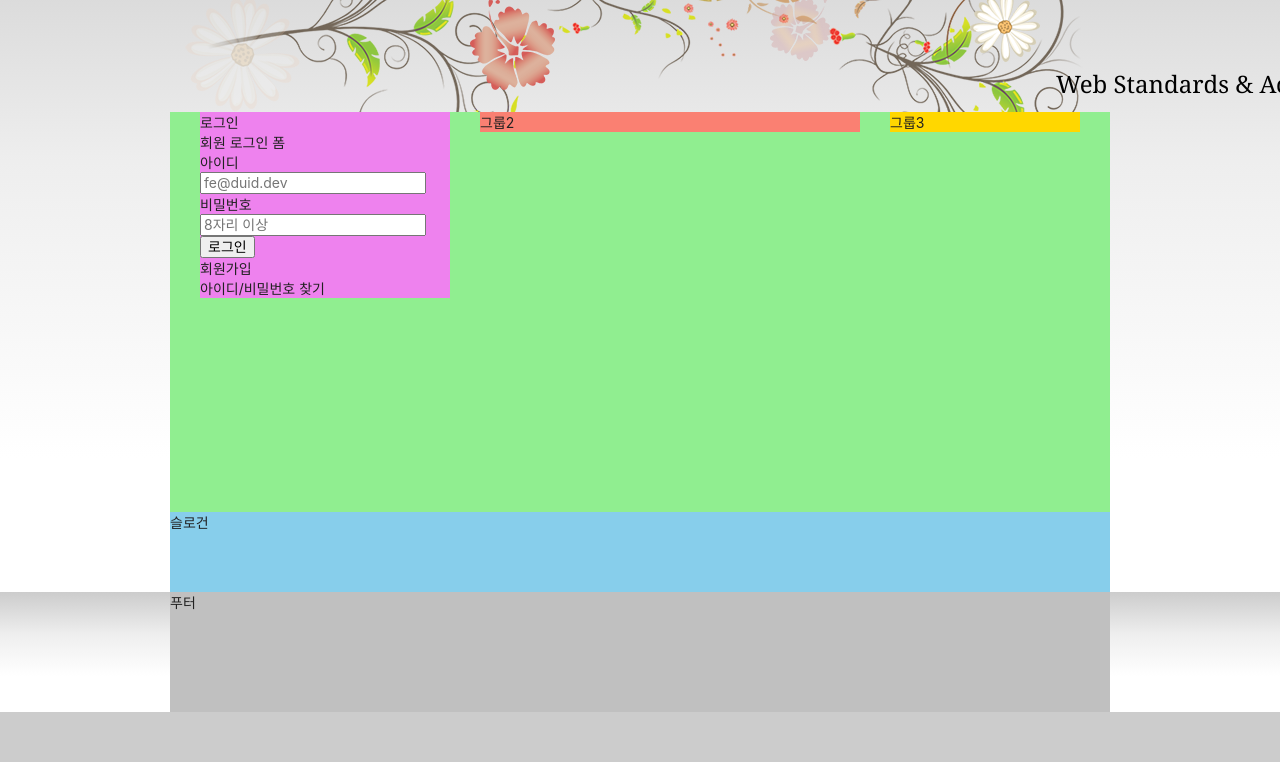
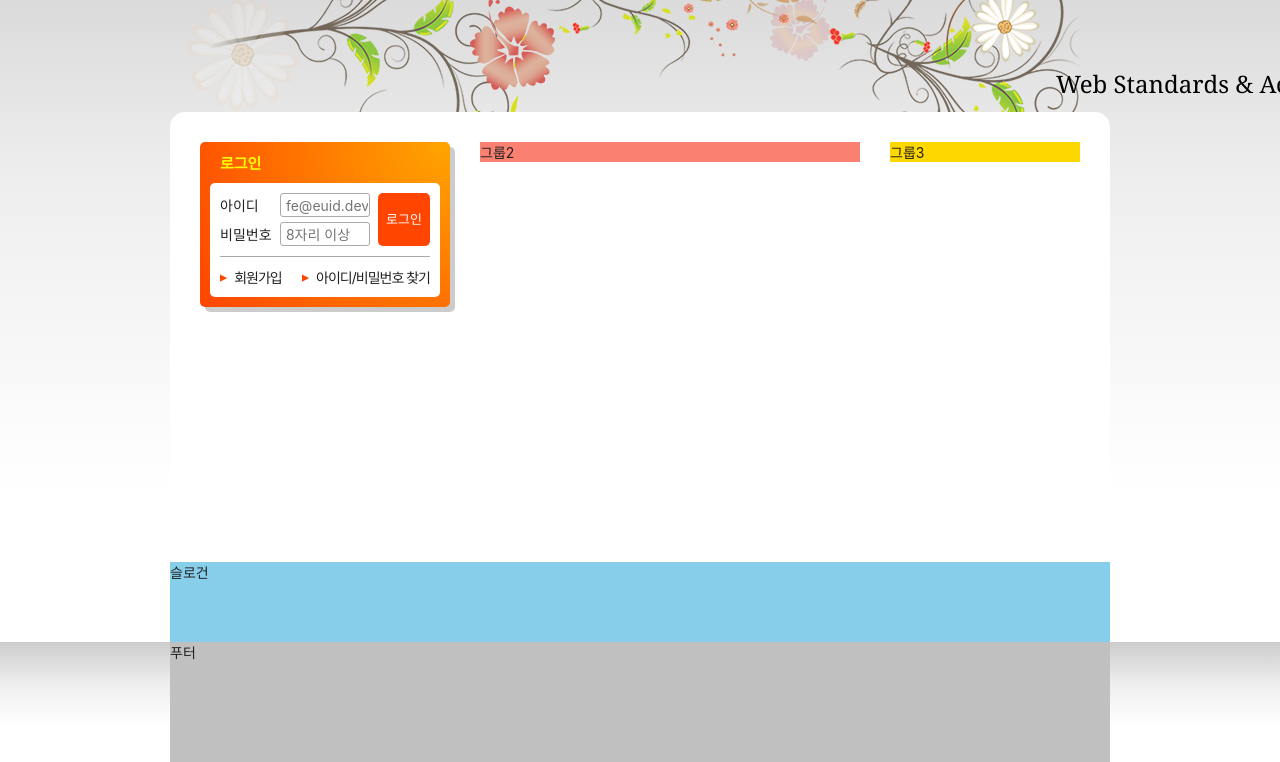
Before and after one commit to kimmoonju-102/HTML5, a plain HTML site: page index.html in a window 1280 px wide. Shown: the part 135-897 px from the top of the page. Before the commit the page ends 847 px from the top, so only its background shows below. Drawn offline with Linux system fonts and the light colour scheme; a web font is replaced by a local one.

Commit message:
로그인 영역 완성

```diff
--- a/index.html
+++ b/index.html
@@ -137,16 +137,16 @@
     <div class="group group1">
       <section class="login">
         <h2 class="login-title">로그인</h2>
-        <form action="" class="login-form" method="GET">
+        <form method="POST" action="https://formspree.io/seulbinim@gmail.com" class="login-form">
           <fieldset>
             <legend>회원 로그인 폼</legend>
             <div class="user-email">
               <label for="userEmail">아이디</label>
-              <input type="email" id="userEmail" name="userEmail" placeholder="fe@duid.dev" required/>
+              <input type="email" id="userEmail" name="userEmail" placeholder="fe@euid.dev" required />
             </div>
             <div class="user-pw">
               <label for="userPw">비밀번호</label>
-              <input type="password" id="userPw" name="userPw" placeholder="8자리 이상" required/>
+              <input type="password" id="userPw" name="userPw" placeholder="8자리 이상" required />
             </div>
             <button type="submit" class="login-button">로그인</button>
           </fieldset>
--- a/styles/style.css
+++ b/styles/style.css
@@ -3,7 +3,8 @@
 @import url(./fonts.css);
 
 /* 숨김 콘텐츠 */
-.a11y-hidden {
+.a11y-hidden,
+legend {
   /* display: none; 스크린리더기에서 인식하지 못하므로 사용하지 않음 */
   position: absolute;
   /* ⇒ 크기가 없는 개체는 스크린리더가 포커싱을 할 수 없다. 즉, 읽을 수가 없다. */
@@ -160,8 +161,8 @@ body {
 }
 
 .is-active .menu-button::after {
+  content: "";
   display: block;
-  content: "";
   border-top: 2px solid #212121;
 }
 
@@ -304,10 +305,11 @@ body {
 
 /* 메인 */
 .main {
-  background: lightgreen;
-  height: 50vh;
   display: flow-root;
-  padding: 0 15px;
+  background: #fff;
+  height: 450px;
+  padding: 30px 15px;
+  border-radius: 15px 15px 0 0;
 }
 
 .group {
@@ -316,7 +318,6 @@ body {
 }
 
 .group1 {
-  background-color: violet;
   width: 250px;
 }
 .group2 {
@@ -327,6 +328,88 @@ body {
   background-color: gold;
   width: 190px;
 }
+/* 로그인 영역 */
+.login {
+  box-shadow: 5px 5px 0 0 #ccc;
+  padding: 10px;
+  border-radius: 5px;
+  background: orange radial-gradient(circle at right top, orange, orangered);
+}
+
+.login-title {
+  font-size: 15px;
+  color: #ff0;
+  font-weight: 700;
+  text-indent: 10px;
+}
+
+.login-form {
+  background-color: #fff;
+  margin-top: 10px;
+  border-radius: 5px 5px 0 0;
+  padding: 10px 10px 0 10px;
+}
+
+.login-form fieldset {
+  position: relative;
+  border-bottom: 1px solid #aaa;
+  padding-bottom: 5px;
+}
+
+.user-email,
+.user-pw {
+  margin-bottom: 5px;
+}
+
+.login-form label {
+  display: inline-block;
+  width: 4em;
+}
+
+.login-form input {
+  width: 90px;
+  height: 24px;
+  border: 1px solid #aaa;
+  padding: 1px 1px 1px 5px;
+  border-radius: 3px;
+}
+
+.login-button {
+  position: absolute;
+  top: 0;
+  right: 0;
+  height: 53px;
+  background-color: orangered;
+  color: #fff;
+  border: 0;
+  padding: 0 8px;
+  border-radius: 5px;
+  font-size: 13px;
+}
+
+.sign {
+  background-color: #fff;
+  border-radius: 0 0 5px 5px;
+  padding: 4px 10px;
+  display: flex;
+  flex-flow: row nowrap;
+  justify-content: space-between;
+}
+
+.sign a {
+  display: block;
+  padding: 6px 0;
+  /* 자간 */
+  letter-spacing: -1px;
+}
+
+.sign a::before {
+  content: "\e804";
+  font-family: 'fontello';
+  margin-right: 8px;
+  color: orangered;
+}
+
 
 /* 슬로건 */
 .slogan {
```
